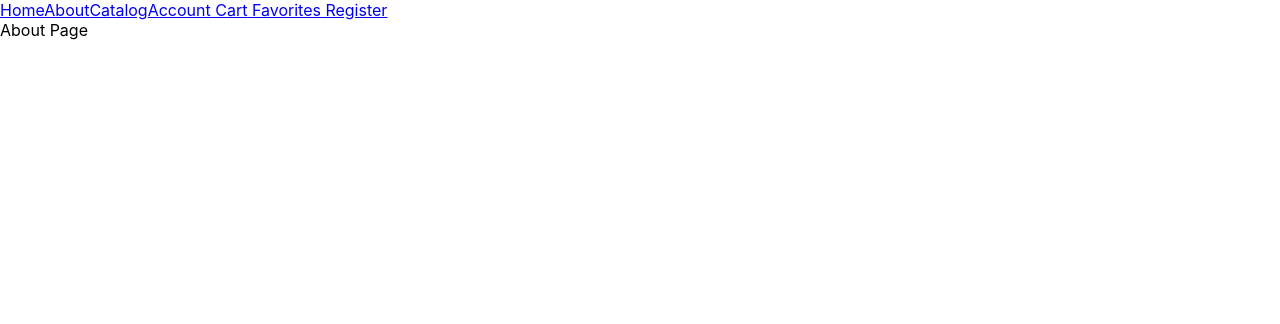
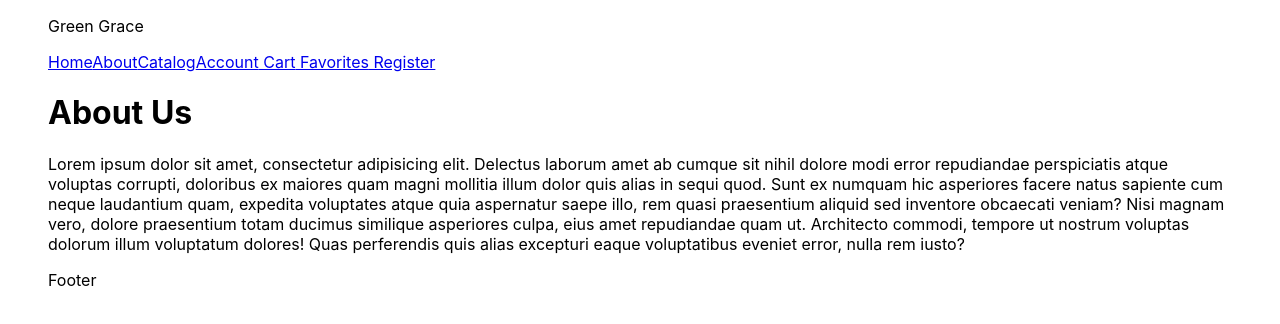
Before and after one commit to NatalyOsadcha/TeamChallenge-frontend, a React (Create React App) app: page /TeamChallenge-frontend/about in a window 1280 px wide. Shown: the top 324 px of the page. Built offline with nearby package versions, Linux system fonts and the light colour scheme.

Commit message:
updated routing

```diff
--- a/src/components/App/App.jsx
+++ b/src/components/App/App.jsx
@@ -1,4 +1,4 @@
-import { Routes, Route, Link } from 'react-router-dom';
+import { Routes, Route } from 'react-router-dom';
 import HomePage from 'pages/HomePage/HomePage';
 import AboutPage from 'pages/AboutPage/AboutPage';
 import AccountPage from 'pages/AccountPage/AccountPage';
@@ -8,6 +8,7 @@
 import NotFoundPage from 'pages/NotFoundPage/NotFoundPage';
 import ProductPage from 'pages/ProductPage/ProductPage';
 import RegisterPage from 'pages/RegisterPage/RegisterPage';
+import SharedLayout from 'components/SharedLayout/SharedLayout';
 
 export const App = () => {
   return (
@@ -21,30 +22,19 @@
     //   color: '#010101',
     // }}
     >
-
-      <nav>
-        <Link to="/">Home</Link>
-        <Link to="/about">About</Link>
-        <Link to="/catalog">Catalog</Link>
-        <Link to="/account">Account</Link>
-        <Link to="/cart"> Cart</Link>
-        <Link to="/favorites"> Favorites</Link>
-        <Link to="/register"> Register</Link>
-      </nav>
-
       <Routes>
-        <Route path="/" element={<HomePage />} />
+        <Route path="/" element={<SharedLayout />}>
+        <Route index element={<HomePage />} />
         <Route path="/about" element={<AboutPage />} />
         <Route path="/catalog" element={<CatalogPage />} />
-        <Route path="/catalog/:productId" element={<ProductPage/>} />
+        <Route path="/catalog/:productId" element={<ProductPage />} />
         <Route path="/account" element={<AccountPage />} />
         <Route path="/cart" element={<CartPage />} />
         <Route path="/favorites" element={<FavoritesPage />} />
         <Route path="/register" element={<RegisterPage />} />
         <Route path="*" element={<NotFoundPage />} />
-        <Route />
+        </Route>
       </Routes>
-
     </div>
   );
 };
--- a/src/components/Product/Product.jsx
+++ b/src/components/Product/Product.jsx
@@ -23,6 +23,7 @@
 
   return (
     <li key={id}>
+      <img src="https://via.placeholder.com/200x100" alt="" />
       <p>{productName}</p>
       <p> {FormatCurrency(productPrice)}</p>
       {quantity === 0 ? (
--- /dev/null
+++ b/src/components/SharedLayout/SharedLayout.jsx
@@ -0,0 +1,29 @@
+import { Outlet, Link } from 'react-router-dom';
+// import logo from './../../../public/logo512.png'
+
+export default function SharedLayout() {
+  return (
+    <div style={{ maxWidth: 1184, margin: '0 auto' }}>
+      <header>
+        {/* <a href="Home">
+          <img src="" alt="logo" />
+          <p>Green Grace</p>
+        </a> */}
+              <p>Green Grace</p>
+        <nav>
+          <Link to="/" end>
+            Home
+          </Link>
+          <Link to="/about">About</Link>
+          <Link to="/catalog">Catalog</Link>
+          <Link to="/account">Account</Link>
+          <Link to="/cart"> Cart</Link>
+          <Link to="/favorites"> Favorites</Link>
+          <Link to="/register"> Register</Link>
+        </nav>
+      </header>
+      <Outlet />
+      <footer>Footer</footer>
+    </div>
+  );
+}
--- a/src/pages/AboutPage/AboutPage.jsx
+++ b/src/pages/AboutPage/AboutPage.jsx
@@ -1,5 +1,20 @@
 export default function AboutPage() {
   return (
-    <div>About Page</div>
+     <main>
+      <h1>About Us</h1>
+      <p>
+        Lorem ipsum dolor sit amet, consectetur adipisicing elit. Delectus
+        laborum amet ab cumque sit nihil dolore modi error repudiandae
+        perspiciatis atque voluptas corrupti, doloribus ex maiores quam magni
+        mollitia illum dolor quis alias in sequi quod. Sunt ex numquam hic
+        asperiores facere natus sapiente cum neque laudantium quam, expedita
+        voluptates atque quia aspernatur saepe illo, rem quasi praesentium
+        aliquid sed inventore obcaecati veniam? Nisi magnam vero, dolore
+        praesentium totam ducimus similique asperiores culpa, eius amet
+        repudiandae quam ut. Architecto commodi, tempore ut nostrum voluptas
+        dolorum illum voluptatum dolores! Quas perferendis quis alias excepturi
+        eaque voluptatibus eveniet error, nulla rem iusto?
+      </p>
+    </main>
   )
 }
--- a/src/pages/HomePage/HomePage.jsx
+++ b/src/pages/HomePage/HomePage.jsx
@@ -1,5 +1,7 @@
 export default function HomePage() {
   return (
-    <div>HomePage</div>
+    <div>
+      <h1>Welcome to HomePage</h1>
+    </div>
   )
 }
--- a/src/pages/ProductPage/ProductPage.jsx
+++ b/src/pages/ProductPage/ProductPage.jsx
@@ -1,5 +1,15 @@
+import { useParams } from "react-router-dom";
+// import { getProductById } from "../API";
+
 export default function ProductPage() {
+  const { id } = useParams;
+  // const product = getProductById(id);
   return (
-    <div>ProductPage</div>
+    <div>
+      <h1>ProductPage</h1>
+      <img src="https://via.placeholder.com/960x240" alt="placeholder" />
+      {/* <h2>Product - {product.name}</h2> */}
+      {/* <p>{ product.description}</p> */}
+    </div>
   )
 }
```
Lines whose indentation alone changed are shown as unchanged.
